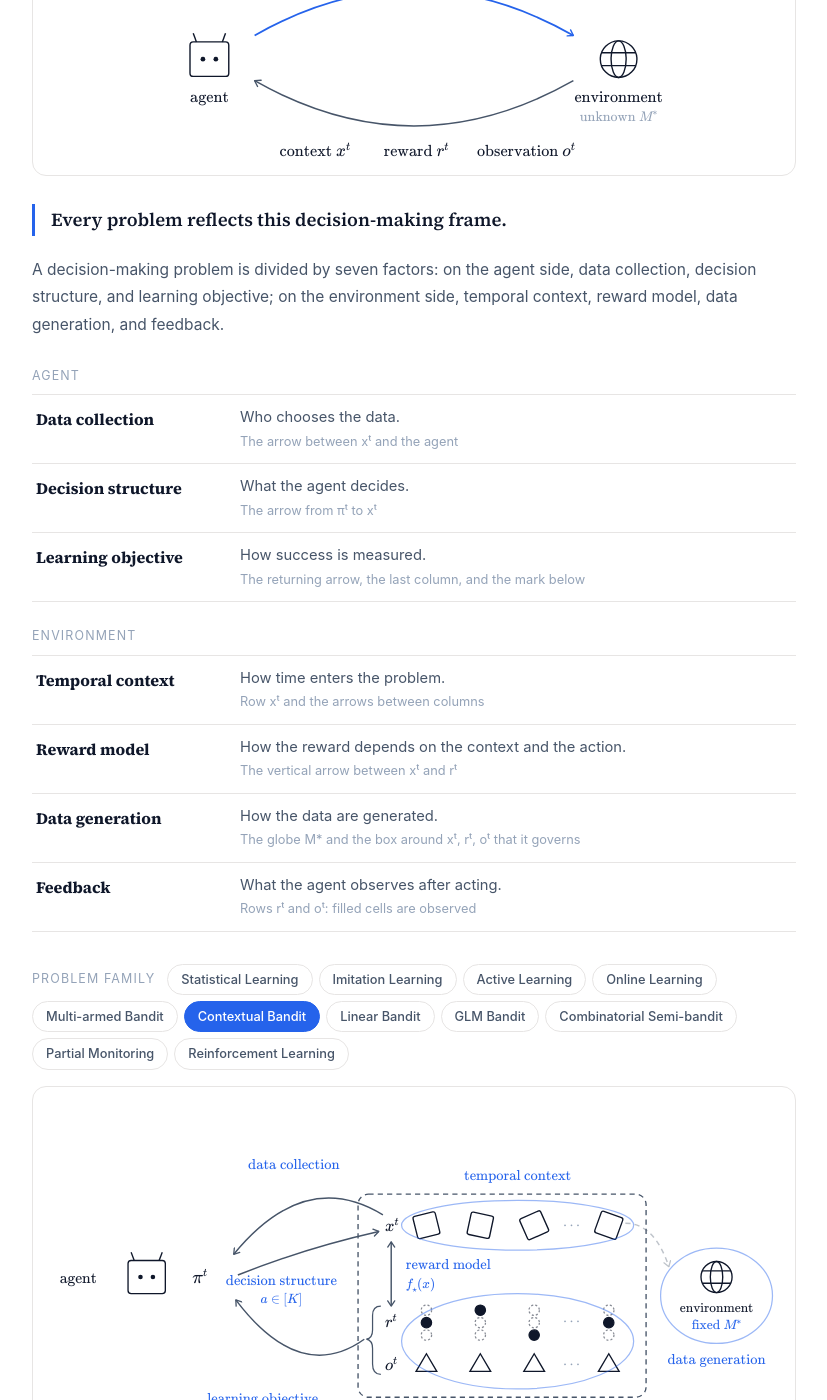
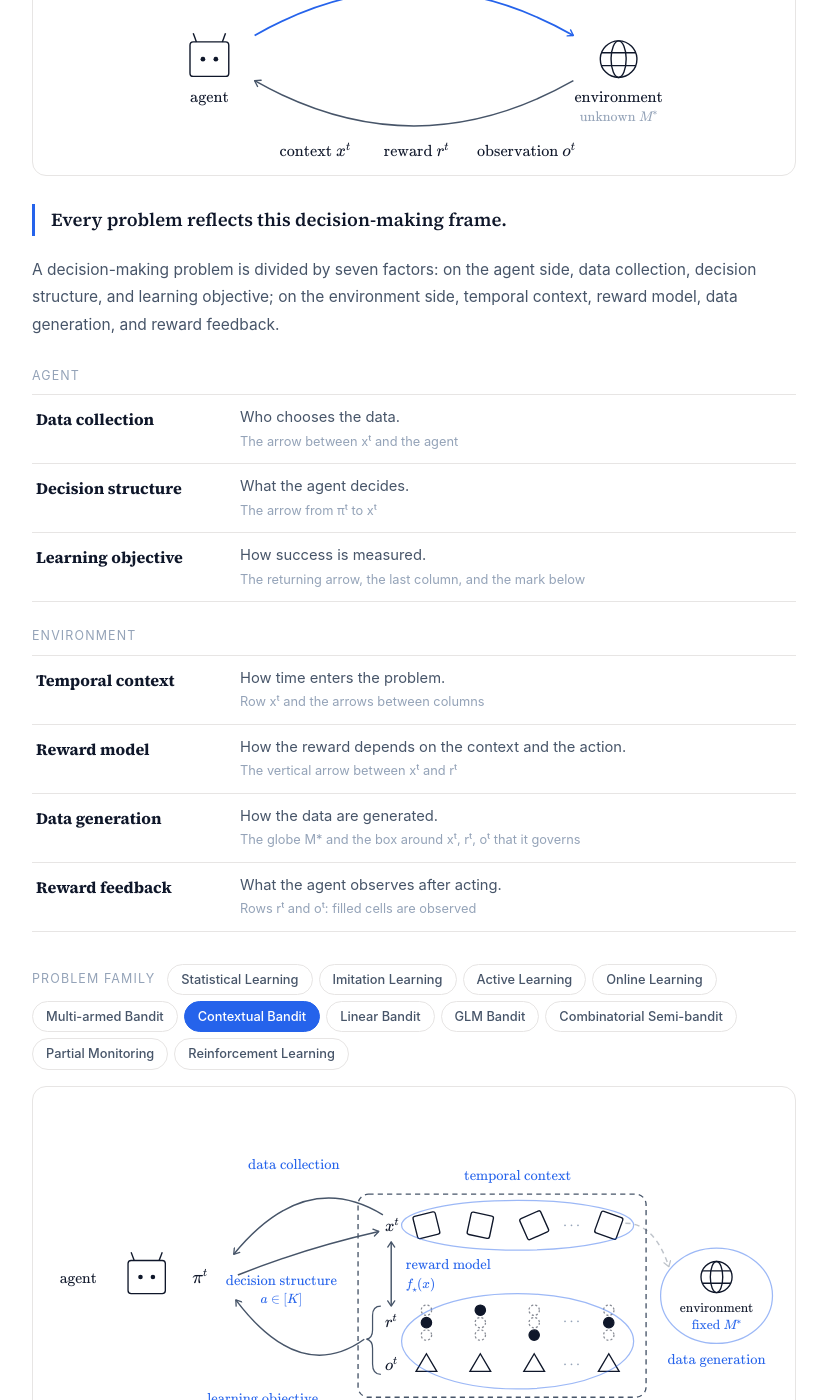
Before and after one commit to hajin322/hajin322.github.io, a Jekyll site: the page built from pages/learning-framework.html, in a window 1280 px wide and 1400 px high, scrolled down 452 px. Shown: the whole window, without its empty margins (226-1053 px from the left). Built offline with Jekyll 4.4.1, drawn with Linux system fonts in a browser that asks for light colours; some of the changed text lies outside the part shown.

Commit message:
Learning Framework: rename Feedback to Reward feedback
Co-Authored-By: Claude Opus 5.5 <noreply@anthropic.com>

```diff
--- a/pages/learning-framework.html
+++ b/pages/learning-framework.html
@@ -1,7 +1,7 @@
 ---
 layout: page
 title: "Learning Framework"
-description: "An agent interacts with an unknown environment, learning a mapping from contexts to decisions. Every such problem is divided by seven factors: data collection, decision structure, learning objective, temporal context, reward model, data generation, and feedback."
+description: "An agent interacts with an unknown environment, learning a mapping from contexts to decisions. Every such problem is divided by seven factors: data collection, decision structure, learning objective, temporal context, reward model, data generation, and reward feedback."
 permalink: /pages/learning-framework/
 ---
 
@@ -202,8 +202,8 @@ permalink: /pages/learning-framework/
   <p class="lf-frame" data-l="en" lang="en">Every problem reflects this decision-making frame.</p>
   <p class="lf-frame" data-l="ko" lang="ko">모든 문제는 이 의사결정 프레임을 반영한다.</p>
 
-  <p class="lf-lede" data-l="en" lang="en">A decision-making problem is divided by seven factors: on the agent side, data collection, decision structure, and learning objective; on the environment side, temporal context, reward model, data generation, and feedback.</p>
-  <p class="lf-lede" data-l="ko" lang="ko">의사결정 문제는 일곱 개의 요소로 나뉜다. 에이전트 쪽에는 데이터 수집, 결정 구조, 학습 목표가 있고, 환경 쪽에는 시간적 맥락, 보상 모델, 데이터 생성, 피드백이 있다.</p>
+  <p class="lf-lede" data-l="en" lang="en">A decision-making problem is divided by seven factors: on the agent side, data collection, decision structure, and learning objective; on the environment side, temporal context, reward model, data generation, and reward feedback.</p>
+  <p class="lf-lede" data-l="ko" lang="ko">의사결정 문제는 일곱 개의 요소로 나뉜다. 에이전트 쪽에는 데이터 수집, 결정 구조, 학습 목표가 있고, 환경 쪽에는 시간적 맥락, 보상 모델, 데이터 생성, 보상 피드백이 있다.</p>
 
   <p class="cv-lead lf-group"><span data-l="en" lang="en">Agent</span><span data-l="ko" lang="ko">에이전트</span></p>
   <dl class="lf-factors">
@@ -241,7 +241,7 @@ permalink: /pages/learning-framework/
         <span class="lf-where"><span data-l="en" lang="en">The globe M* and the box around xᵗ, rᵗ, oᵗ that it governs</span><span data-l="ko" lang="ko">지구본 M*와 그것이 관할하는 xᵗ, rᵗ, oᵗ의 상자</span></span></dd>
     </div>
     <div>
-      <dt>Feedback</dt>
+      <dt>Reward feedback</dt>
       <dd><span data-l="en" lang="en">What the agent observes after acting.</span><span data-l="ko" lang="ko">행동한 뒤 무엇을 관측하는가.</span>
         <span class="lf-where"><span data-l="en" lang="en">Rows rᵗ and oᵗ: filled cells are observed</span><span data-l="ko" lang="ko">rᵗ와 oᵗ의 행: 채워진 칸이 보이는 칸</span></span></dd>
     </div>
@@ -289,7 +289,7 @@ permalink: /pages/learning-framework/
       <ellipse id="elTemp" class="ell" data-ax="temp" cx="460" cy="118" rx="112" ry="24"/>
       <ellipse id="elFb" class="ell" data-ax="fb" cx="460" cy="230" rx="112" ry="46"/>
       <text class="ax" data-ax="temp" x="460" y="74" text-anchor="middle">temporal context</text>
-      <text class="ax" data-ax="fb" x="440" y="306" text-anchor="middle">feedback</text>
+      <text class="ax" data-ax="fb" x="440" y="306" text-anchor="middle">reward feedback</text>
 
       <!-- reward model: one arrow from the context row to the reward row -->
       <path id="rmLine" class="link rmA" data-ax="rm" d="M338 134 L338 196"/>
@@ -395,7 +395,7 @@ const AXES = [
     ['Stochastic', 'M* is a stochastic process that can change over time.', 'M*가 시간에 따라 바뀔 수 있는 확률 과정이다.'],
     ['Arbitrary', 'The sequence is fixed in advance, arbitrarily, with no distribution behind it.', '분포 없이 수열이 미리 임의로 정해져 있다.'],
     ['Adversarial', 'M* reads the history so far and writes the next round against the agent. An arrow appears from the data to the environment.', 'M*가 지금까지의 기록을 보고 다음 라운드를 쓴다. 데이터에서 환경으로 화살표가 생긴다.']]},
-  {id:'fb', name:'Feedback',
+  {id:'fb', name:'Reward feedback',
    q:['What is observed?', '무엇을 관측하나'],
    where:['Rows rᵗ and oᵗ: filled cells are observed', 'rᵗ와 oᵗ의 행: 채워진 칸이 보이는 칸'], vals:[
     ['Full information', 'The outcome of every action is revealed.', '모든 행동의 결과가 보인다.'],
```
